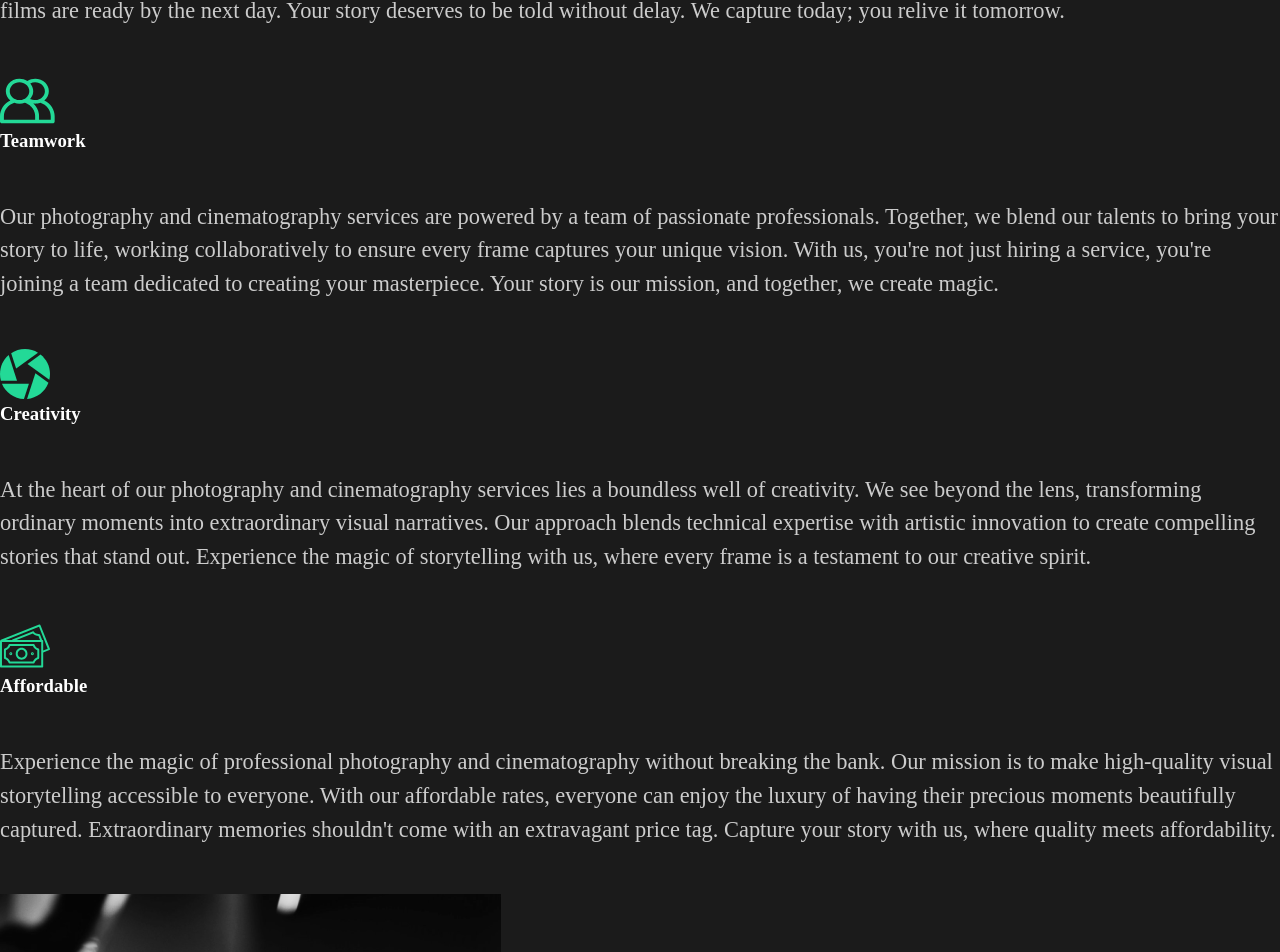
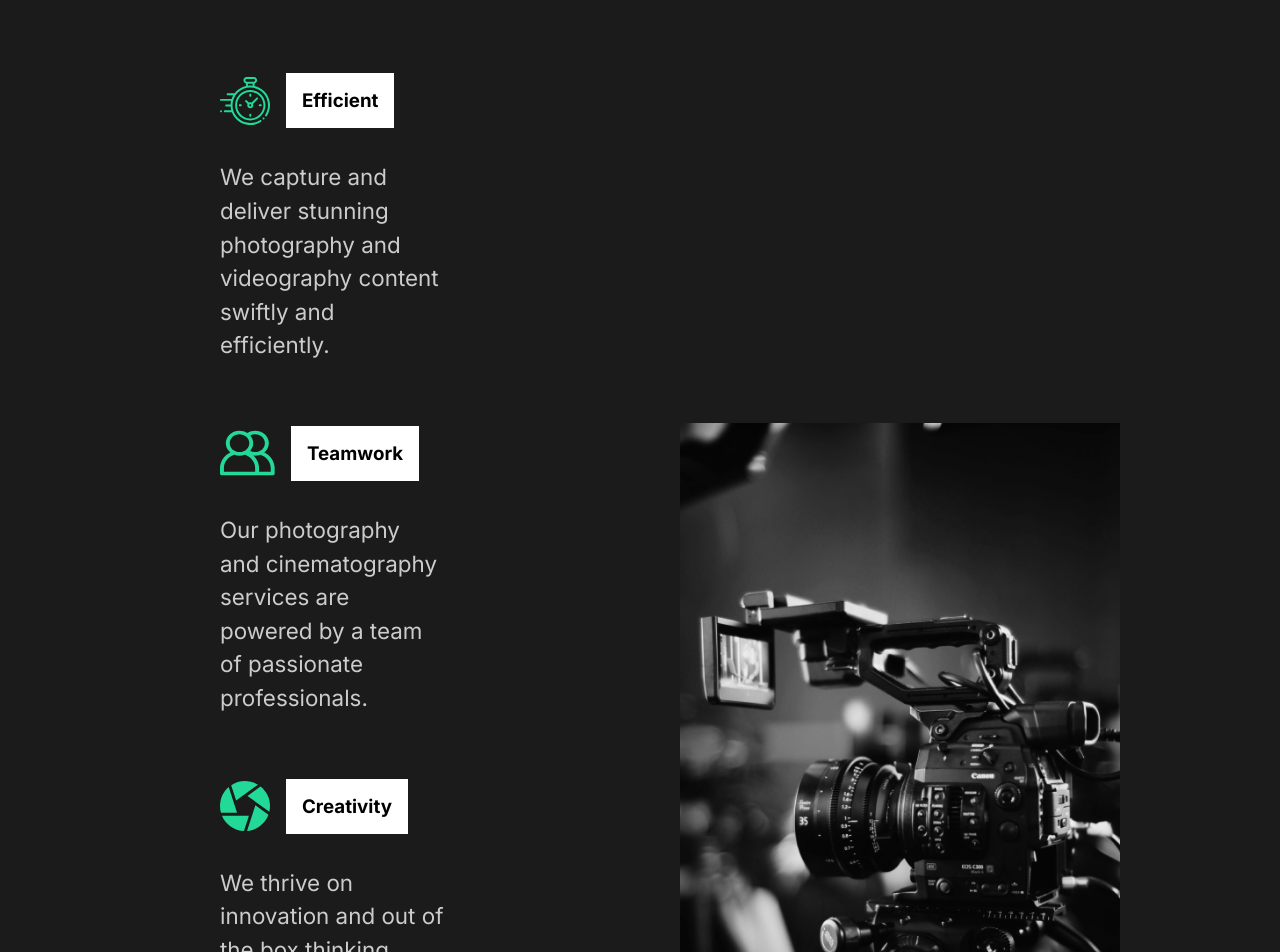
Before and after one commit to shullze/cinematic-canvas, a React (Create React App) app: page / in a window 1280 px wide. Shown: the part 1075-2027 px from the top of the page. Built offline with nearby package versions, Linux system fonts and the light colour scheme.

Commit message:
styled why choose us section, seperated global styles into styles.js

```diff
--- a/public/index.html
+++ b/public/index.html
@@ -6,7 +6,11 @@
     <meta name="theme-color" content="#000000" />
     <meta
       name="description"
-      content="Web site created using create-react-app"/>
+      content="Web site created using create-react-app"
+    />
+    <link rel="preconnect" href="https://fonts.googleapis.com">
+    <link rel="preconnect" href="https://fonts.gstatic.com" crossorigin>
+    <link href="https://fonts.googleapis.com/css2?family=Inter:wght@400;700&family=Lobster&display=swap" rel="stylesheet">
     <title>Cinematic Canvas</title>
   </head>
   <body>
--- a/src/components/AboutSection.js
+++ b/src/components/AboutSection.js
@@ -2,6 +2,12 @@ import React from 'react';
 import home1 from "../img/home1.png"
 // Styled
 import styled from "styled-components";
+import {
+    StyledAbout,
+    StyledDescription,
+    StyledImage,
+    StyledHide
+} from "../styles";
 
 function AboutSection(props) {
     return (
@@ -31,38 +37,4 @@ function AboutSection(props) {
         </StyledAbout>
     );
 }
-
-// Styled Component
-
-const StyledAbout = styled.div`
-  min-height: 90vh;
-  display: flex;
-  align-items: center;
-  justify-content: space-between;
-  padding: 5rem 10rem;
-  color: white;
-`
-
-const StyledDescription = styled.div`
-  flex: 1;
-  padding-right: 5rem;
-  h2{
-    font-weight: lighter;
-  }
-`
-
-const StyledImage = styled.div`
-  flex: 1;
-  overflow: hidden;
-  img{
-    width: 100%;
-    height: 80vh;
-    object-fit: cover;
-  }
-`
-
-const StyledHide = styled.div`
-  overflow: hidden;
-`
-
 export default AboutSection;
--- a/src/components/GlobalStyle.js
+++ b/src/components/GlobalStyle.js
@@ -9,6 +9,7 @@ const GlobalStyle = createGlobalStyle`
 
   body{
     background: #1b1b1b;
+    font-family: 'Inter', sans-serif;
   }
 
   button {
@@ -20,6 +21,7 @@ const GlobalStyle = createGlobalStyle`
     background: transparent;
     color: white;
     transition: all .5s ease;
+    font-family: 'Inter', sans-serif;
 
     &:hover {
       background-color: #23d997;
--- a/src/components/WhyChooseUs.js
+++ b/src/components/WhyChooseUs.js
@@ -6,73 +6,102 @@ import money from "../img/money.svg"
 import teamwork from "../img/teamwork.svg"
 //Import Image
 import home2 from "../img/home2.png"
+//Styles
+import {
+    StyledAbout,
+    StyledDescription,
+    StyledImage
+} from "../styles";
+import styled from "styled-components";
 
 function WhyChooseUs(props) {
     return (
-        <div className='services'>
-            <div className='description'>
+        <StyledWhyChooseUs>
+            <StyledDescription>
                 <h2>
                     High <span>quality</span> services
                 </h2>
-                <div className='cards'>
-                    <div className='card'>
+                <StyledCards>
+                    <StyledCard>
                         <div className='icon'>
                             <img src={clock} alt='clock'/>
                             <h3>Efficient</h3>
+                        </div>
                             <p>
-                                We capture your precious moments with stunning photography and cinematography,
-                                delivering your visual narrative with the speed of life. At our company, your
-                                memories don't wait. We pride ourselves on our swift, efficient service, ensuring
-                                that your beautifully crafted images and films are ready by the next day. Your story
-                                deserves to be told without delay. We capture today; you relive it tomorrow.
+                                We capture and deliver stunning photography and videography content swiftly and
+                                efficiently.
                             </p>
-                        </div>
-                    </div>
-                    <div className='card'>
+                    </StyledCard>
+                    <StyledCard>
                         <div className='icon'>
                             <img src={teamwork} alt='clock'/>
                             <h3>Teamwork</h3>
+                        </div>
                             <p>
                                 Our photography and cinematography services are powered by a team of passionate
-                                professionals. Together, we blend our talents to bring your story to life, working
-                                collaboratively to ensure every frame captures your unique vision. With us, you're not
-                                just hiring a service, you're joining a team dedicated to creating your masterpiece.
-                                Your story is our mission, and together, we create magic.
+                                professionals.
                             </p>
-                        </div>
-                    </div>
-                    <div className='card'>
+                    </StyledCard>
+                    <StyledCard>
                         <div className='icon'>
                             <img src={diaphragm} alt='diaphragm'/>
                             <h3>Creativity</h3>
+                        </div>
                             <p>
-                                At the heart of our photography and cinematography services lies a boundless well of
-                                creativity. We see beyond the lens, transforming ordinary moments into extraordinary
-                                visual narratives. Our approach blends technical expertise with artistic innovation
-                                to create compelling stories that stand out. Experience the magic of storytelling with
-                                us, where every frame is a testament to our creative spirit.
+                                We thrive on innovation and out of the box thinking, providing distinctly creative
+                                solutions that ensure every image is unique and impactful.
                             </p>
-                        </div>
-                    </div>
-                    <div className='card'>
+                    </StyledCard>
+                    <StyledCard>
                         <div className='icon'>
                             <img src={money} alt='money'/>
                             <h3>Affordable</h3>
+                        </div>
                             <p>
-                                Experience the magic of professional photography and cinematography without breaking
-                                the bank. Our mission is to make high-quality visual storytelling accessible to everyone.
-                                With our affordable rates, everyone can enjoy the luxury of having their precious
-                                moments beautifully captured. Extraordinary memories shouldn't come with an extravagant
-                                price tag. Capture your story with us, where quality meets affordability.
+                                High-quality services tailored to your needs at budget-friendly prices, offering
+                                unbeatable value without compromising on excellence.
                             </p>
-                        </div>
-                    </div>
-                </div>
-            </div>
-            <img src={home2} alt='camera'/>
-        </div>
+                    </StyledCard>
+                </StyledCards>
+            </StyledDescription>
+            <StyledImage>
+               <img src={home2} alt='camera'/>
+            </StyledImage>
+        </StyledWhyChooseUs>
     );
 }
 
 
+const StyledWhyChooseUs = styled(StyledAbout)`
+  h2{
+    padding-bottom: 5rem;
+  }
+  p{
+    width: 70%;
+    padding: 2rem 0 4rem 0;
+  }
+`
+
+const StyledCards = styled.div`
+  display: flex;
+  flex-wrap: wrap;
+  @media (max-width: 1300px) {
+    justify-content: center;
+  }
+`
+
+const StyledCard = styled.div`
+  flex-basis: 20rem;
+  .icon{
+    display: flex;
+    align-items: center;
+    h3{
+      margin-left: 1rem;
+      background: white;
+      color: black;
+      padding: 1rem;
+    }
+  }
+`
+
 export default WhyChooseUs;
--- /dev/null
+++ b/src/styles.js
@@ -0,0 +1,32 @@
+import styled from "styled-components";
+
+export const StyledAbout = styled.div`
+  min-height: 90vh;
+  display: flex;
+  align-items: center;
+  justify-content: space-between;
+  padding: 5rem 10rem;
+  color: white;
+`
+
+export const StyledDescription = styled.div`
+  flex: 1;
+  padding-right: 5rem;
+  h2{
+    font-weight: lighter;
+  }
+`
+
+export const StyledImage = styled.div`
+  flex: 1;
+  overflow: hidden;
+  img{
+    width: 100%;
+    height: 80vh;
+    object-fit: cover;
+  }
+`
+
+export const StyledHide = styled.div`
+  overflow: hidden;
+`
```
